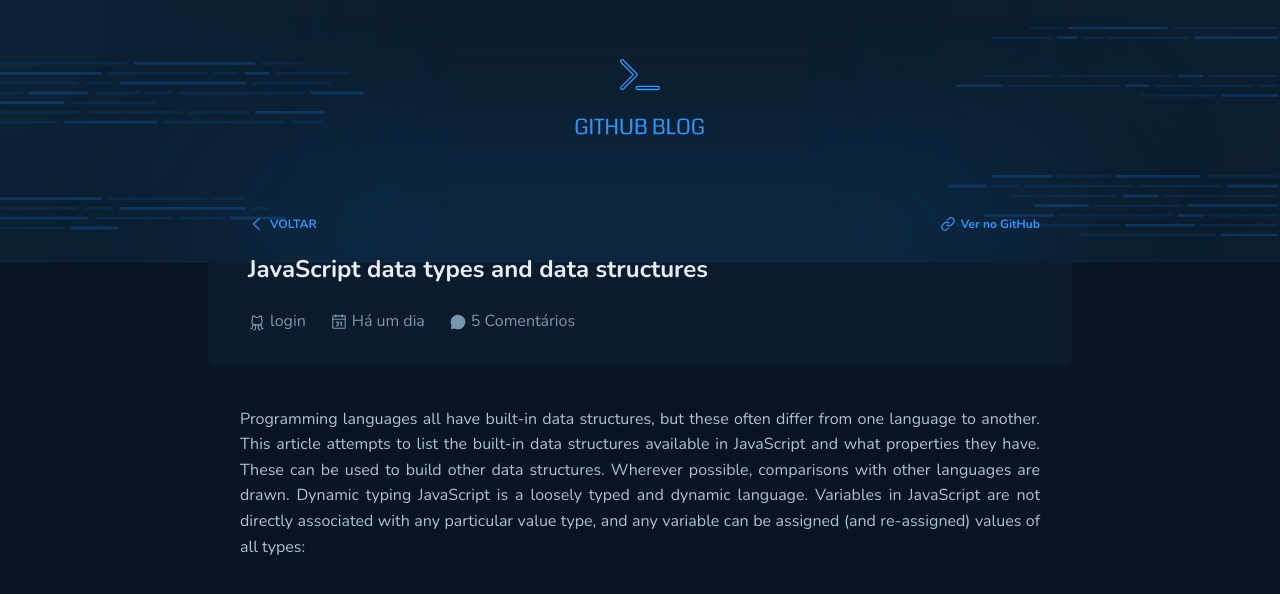
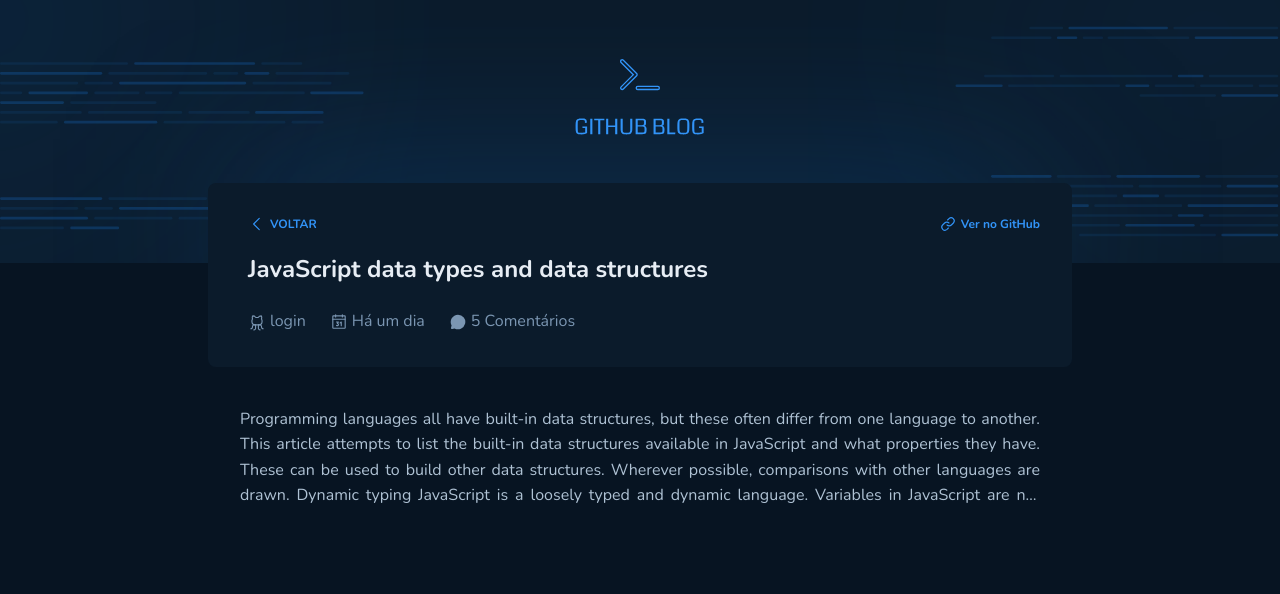
Before and after one commit to lucadboer/github-blog, a React (Vite) app: page /post in a window 1280 px wide. Shown: the top 594 px of the page. Built offline with nearby package versions, Linux system fonts and the light colour scheme.

Commit message:
up files

```diff
--- a/src/components/Post.tsx
+++ b/src/components/Post.tsx
@@ -1,19 +1,25 @@
-export function Post() {
+import { Link } from 'react-router-dom'
+import { PostsTypes } from '../pages/BlogPage'
+
+interface PostProps {
+  post: PostsTypes
+}
+
+export function Post({ post }: PostProps) {
   return (
-    <article className="bg-basePost rounded-md p-8">
+    <Link
+      to="/post"
+      className="max-h-[16.25rem] w-full overflow-hidden text-ellipsis bg-basePost rounded-md p-8 border-2 border-basePost cursor-pointer transition-all duration-300 hover:border-baseSpan"
+    >
       <header className="flex items-center gap-4">
         <h3 className="text-baseTitle text-xl flex-1 font-bold">
-          JavaScript data types and data structures
+          {post.title}
         </h3>
-        <span className="text-baseSpan text-sm">Há 1 dia</span>
+        <span className="text-baseSpan text-sm">{post.created_at}</span>
       </header>
       <main className="mt-5">
-        <p className="text-baseText text-justify">
-          Programming languages all have built-in data structures, but these
-          often differ from one language to another. This article attempts to
-          list the built-in...
-        </p>
+        <p className="text-baseText">{post.body}</p>
       </main>
-    </article>
+    </Link>
   )
 }
--- a/src/components/PostComplete.tsx
+++ b/src/components/PostComplete.tsx
@@ -15,21 +15,23 @@
   }
 
   return (
-    <div className="w-full">
-      <header className="max-w-[54rem] w-full mx-auto mt-[-5rem] flex items-center gap-8 bg-baseProfile py-8 pl-10 pr-8 rounded-lg">
+    <div>
+      <header className="max-w-[54rem] w-full mx-auto mt-[-5rem] flex items-center gap-8 bg-baseProfile relative py-8 pl-10 pr-8 rounded-lg">
         <div className="w-full">
           <div className="flex justify-between items-center">
-            <a className="text-xs text-blue" onClick={goBack}>
-              <span className="flex items-center gap-1 font-bold">
-                <CaretLeft size={18} />
-                VOLTAR
-              </span>
+            <a
+              className="text-xs text-blue flex items-center gap-1 font-bold cursor-pointer transition-all duration-300 hover:underline underline-offset-4"
+              onClick={goBack}
+            >
+              <CaretLeft size={18} />
+              VOLTAR
             </a>
-            <a className="text-xs text-blue" href="/">
-              <span className="flex items-center gap-1 font-bold">
-                <Link size={18} />
-                Ver no GitHub
-              </span>
+            <a
+              className="text-xs text-blue flex items-center gap-1 font-bold"
+              href="/"
+            >
+              <Link size={18} />
+              Ver no GitHub
             </a>
           </div>
           <strong className="mt-5 text-baseTitle flex justify-between items-center text-2xl">
--- a/src/components/Profile.tsx
+++ b/src/components/Profile.tsx
@@ -47,11 +47,11 @@
           <p className="text-baseText mt-2">{user.bio}</p>
           <footer className="mt-6 flex items-center gap-6 text-baseSubtitle">
             <span className="flex items-center gap-1">
-              <GithubLogo size={18} />
+              <GithubLogo weight="fill" size={18} />
               {user.login}
             </span>
             <span className="flex items-center gap-1">
-              <Users size={18} />
+              <Users weight="fill" size={18} />
               {user.followers} seguidores
             </span>
           </footer>
--- a/src/pages/BlogPage.tsx
+++ b/src/pages/BlogPage.tsx
@@ -1,19 +1,39 @@
 import axios from 'axios'
-import { useCallback } from 'react'
+import { useCallback, useEffect, useState } from 'react'
 import { Post } from '../components/Post'
 import { Profile } from '../components/Profile'
 import { SearchForm } from '../components/SearchForm'
 
+export interface PostsTypes {
+  title: string
+  body: string
+  created_at: string
+  number: number
+  html_url: string
+  comments: number
+  user: {
+    login: string
+  }
+}
+
 export function BlogPage() {
-  const getPosts = useCallback(async (query: string = '') => {
-    const response = await axios.get(
-      `https://api.github.com/search/issues?q=${query}%20repo:lucadboer/github-blog`,
-    )
-    const data = await response.data
-    console.log(data)
+  const [posts, setPosts] = useState<PostsTypes[]>([])
+
+  const getPosts = useCallback(
+    async (query: string = '') => {
+      const response = await axios.get(
+        `https://api.github.com/search/issues?q=${query}%20repo:lucadboer/github-blog`,
+      )
+      const data = await response.data
+      setPosts(data.items)
+    },
+    [posts],
+  )
+
+  useEffect(() => {
+    getPosts()
   }, [])
 
-  getPosts()
   return (
     <div className="w-full">
       <div className="flex flex-col">
@@ -21,11 +41,9 @@
         <SearchForm />
 
         <main className="max-w-[54rem] w-full mx-auto mt-12 pb-56 grid grid-cols-2 gap-8">
-          <Post />
-          <Post />
-          <Post />
-          <Post />
-          <Post />
+          {posts.map((post) => {
+            return <Post key={post.number} post={post} />
+          })}
         </main>
       </div>
     </div>
--- a/src/pages/PostPage.tsx
+++ b/src/pages/PostPage.tsx
@@ -1,5 +1,3 @@
-import axios from 'axios'
-import { useCallback } from 'react'
 import { PostComplete } from '../components/PostComplete'
 
 export function PostPage() {
--- a/src/styles/global.css
+++ b/src/styles/global.css
@@ -2,11 +2,15 @@
 @tailwind utilities;
 @tailwind components;
 
+* {
+  box-sizing: border-box;
+}
+
 body {
   background-color: #071422;
   font-family: 'Nunito', sans-serif;
- -webkit-font-smoothing: antialiased;
- line-height: 160%;
+  -webkit-font-smoothing: antialiased;
+  line-height: 160%;
 }
 
 
@@ -14,3 +18,11 @@
   font-family: 'Nunito', sans-serif;
   -webkit-font-smoothing: antialiased;
 }
+
+p {
+    overflow: hidden;
+    text-overflow: ellipsis;
+    display: -webkit-box;
+    -webkit-box-orient: vertical;
+    -webkit-line-clamp: 4;
+  }
```
